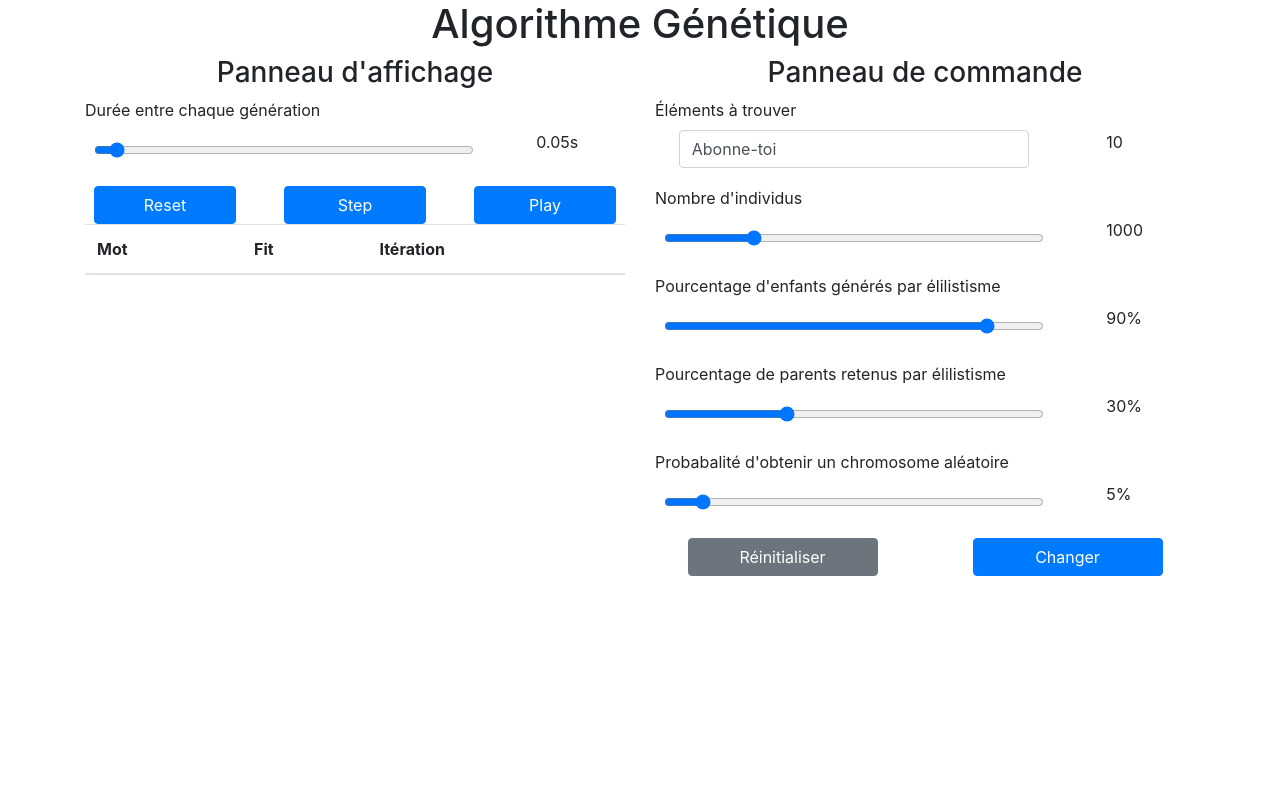
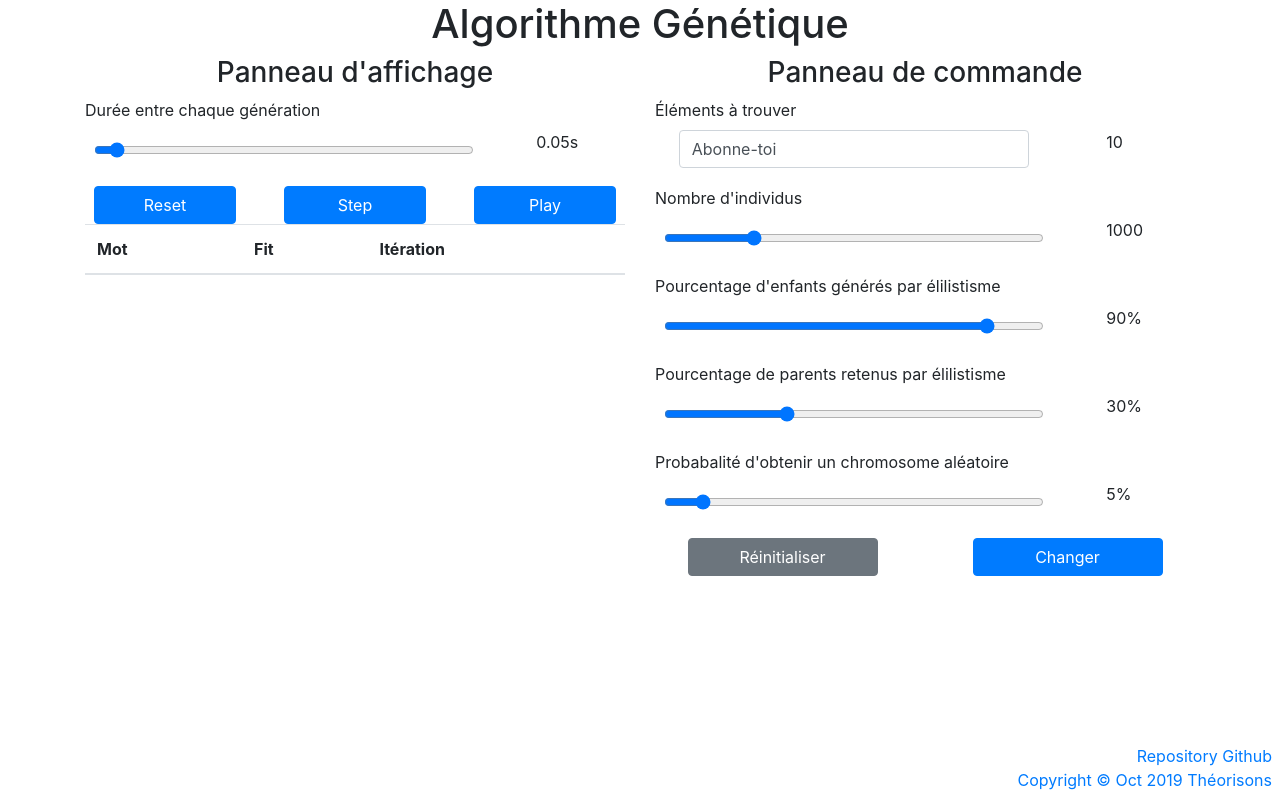
Before and after one commit to theorisons/algorithmeGenetique, a React (Create React App) app in the folder web_version/: page / in a window 1280 px wide. Built offline with nearby package versions, Linux system fonts and the light colour scheme.

Commit message:
Stable version

```diff
--- a/web_version/src/App.js
+++ b/web_version/src/App.js
@@ -1,8 +1,6 @@
 import React from "react";
 import Params from "./Params";
 import Command from "./Command";
-
-import "./App.css";
 
 const initState = {
   params: {
@@ -38,7 +36,21 @@ class App extends React.Component {
       <div className="container">
         <header>
           <h1 className="text-center">Algorithme Génétique</h1>
-          {/* <p>Copyrigth Théorisons</p> */}
+          <div className="fixed-bottom text-right p-2">
+            <a
+              href={"https://github.com/theorisons/algorithmeGenetique"}
+              target="_blank"
+            >
+              Repository Github
+            </a>
+            <br />
+            <a
+              href={"https://www.youtube.com/theorisons/?sub_confirmation=1"}
+              target="_blank"
+            >
+              Copyright © Oct 2019 Théorisons
+            </a>
+          </div>
         </header>
 
         <div className="row">
--- a/web_version/src/Command.js
+++ b/web_version/src/Command.js
@@ -93,7 +93,6 @@ export default class Command extends React.Component {
     this.resultJsx.unshift(
       <tr
         key={`${this.result[0].chromosomes}:${this.result[0].fit}:${this.result[0].iteration}`}
-        className="row text-center"
       >
         <td>{this.result[0].chromosomes}</td>
         <td>{this.result[0].fit}</td>
--- a/web_version/src/Params.js
+++ b/web_version/src/Params.js
@@ -1,4 +1,5 @@
 import React from "react";
+import { checkForLetters } from "./population/utilities";
 
 export default class Params extends React.Component {
   constructor(props) {
@@ -25,7 +26,7 @@ export default class Params extends React.Component {
                 className="form-control"
                 onChange={e => {
                   let newState = this.state;
-                  newState.word = e.target.value;
+                  newState.word = checkForLetters(e.target.value);
                   this.setState(newState);
                 }}
                 value={this.state.word}
--- a/web_version/src/population/utilities.js
+++ b/web_version/src/population/utilities.js
@@ -1,9 +1,9 @@
-const lettersAllowed =
-  "éèêà€AaBbCcDdEeFfGgHhIiJjKkLlMmNnOoPpQqRrSsTtUuVvWwXxYyZz 0123456789<>&~#'-_\"\\,?;.:/!%*^$=+()[]@";
+const LETTERS_ALLOWED =
+  "AaàâBbCcçDdEeéèêFfGgHhIiîJjKkLlMmNnOoôPpQqRrSsTtUuûµùVvWwXxYyZz 0123456789<>&~#'-_\"\\,?;.:/!%*^§¤°$€£=+()[]@";
 
 export const generateRandomChar = () => {
-  return lettersAllowed[
-    Math.floor(Math.random() * Math.floor(lettersAllowed.length))
+  return LETTERS_ALLOWED[
+    Math.floor(Math.random() * Math.floor(LETTERS_ALLOWED.length))
   ];
 };
 
@@ -11,3 +11,13 @@ export const randomValue = max => {
   // Generate a random number beetwen [0; max[
   return Math.floor(Math.random() * Math.floor(max));
 };
+
+export const checkForLetters = word => {
+  let newWord = "";
+  for (let i = 0; i < word.length; i++) {
+    if (LETTERS_ALLOWED.indexOf(word[i]) !== -1) {
+      newWord = newWord + word[i];
+    }
+  }
+  return newWord;
+};
```
Also changed, not shown: web_version/src/App.css (deleted).
